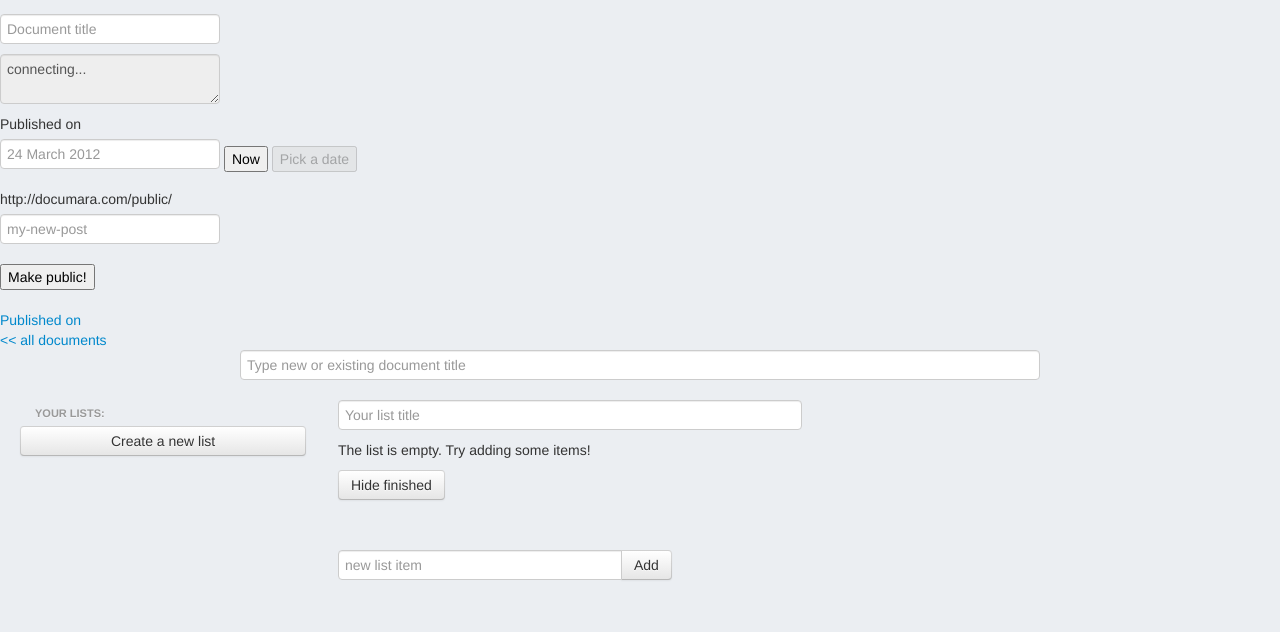
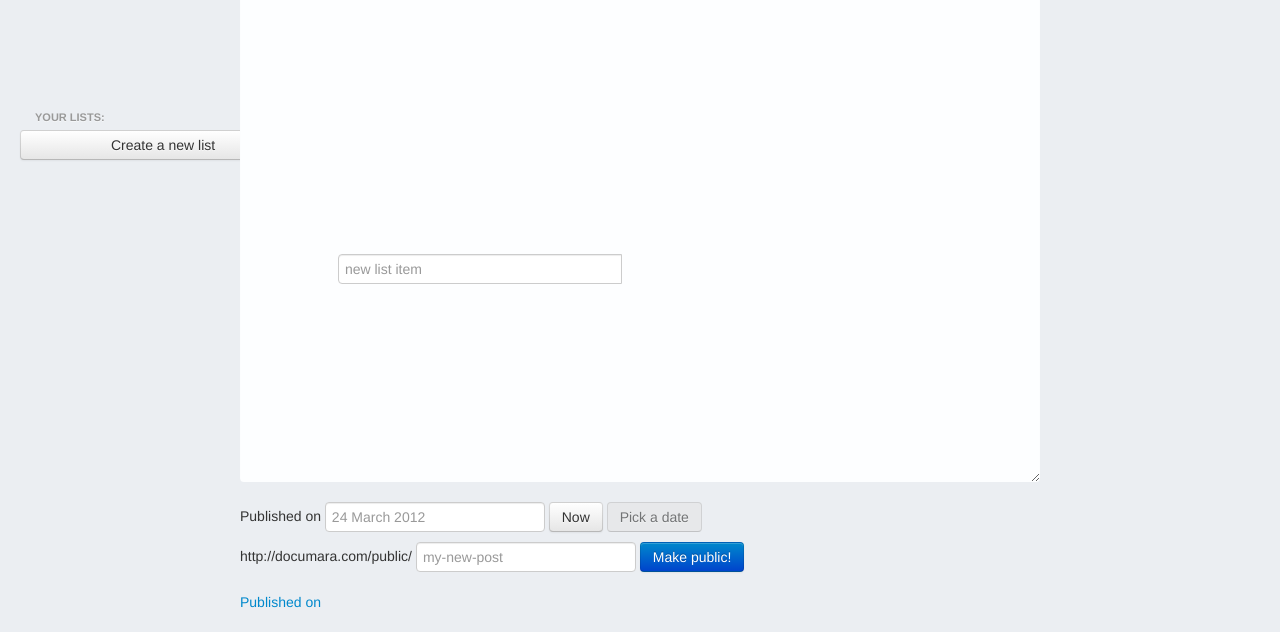
Before and after one commit to tomassedovic/documara, a website: page static/documents.html in a window 1280 px wide. Shown: the part 168-800 px from the top of the page. Drawn offline with nearby package versions, Linux system fonts and the light colour scheme.

Commit message:
Fix the documents#show layout
Signed-off-by: Tomas Sedovic <tomas@sedovic.cz>

```diff
--- a/static/documents.html
+++ b/static/documents.html
@@ -37,32 +37,28 @@
 </div></div>
 
 
-<section id="document-show">
-  <div id="title-wrapper">
-    <input type="text" id="title" placeholder="Document title"></input>
-  </div>
-  <div id="editor-wrapper">
-    <textarea id="editor" disabled="disabled">connecting...</textarea>
-  </div>
+<section id="document-show" class="container">
+  <input type="text" id="title" placeholder="Document title" class="input-block-level"></input>
+  <textarea id="editor" disabled="disabled" class="input-block-level">connecting...</textarea>
+
   <footer>
-    <form id="publish-form" action="/">
+    <form id="publish-form" class="form-inline" action="/">
       <p>
         <label for="published-date">Published on</label>
         <input type="text" id="published-date" placeholder="24 March 2012">
-        <button id="set-current-time" type="button">Now</button>
-        <button id="pick-date" type="button" disabled="disabled">Pick a date</button>
+        <button id="set-current-time" type="button" class="btn">Now</button>
+        <button id="pick-date" type="button" class="btn" disabled="disabled">Pick a date</button>
       </p>
       <p>
         <label for="slug">http://documara.com/public/</label>
         <input type="text" id="slug" placeholder="my-new-post">
+        <button id="publish" type="button" class="btn btn-primary">Make public!</button>
       </p>
-      <button id="publish" type="button">Make public!</button>
     </form>
     <div id="publication-info">
       <a href="">Published on <time></time></a>
     </div>
   </footer>
-  <a id="back-to-index" href="/">&lt;&lt; all documents</a>
 </section>
 
 
--- a/static/style/documents.css
+++ b/static/style/documents.css
@@ -1,194 +1,3 @@
-/** {
-  margin: 0;
-  padding: 0;
-}
-
-body {
-  background: #EBEEF2;
-  position: absolute;
-  padding: 0 20px 0 20px;
-  border: 0;
-  font-family: Helvetica, Verdana, Arial, sans-serif;
-  min-width: 200px;
-  width: 800px;
-  max-width: 960px;
-  font-size: 100%;
-  height: 100%;
-  left: 0;
-  right: 0;
-  margin: auto;
-}
-
-
-#searchbox-wrapper {
-  position: absolute;
-  top: 50px;
-  left: 20px;
-  right: 20px;
-}
-
-#searchbox {
-  width: 100%;
-  height: 100%;
-  font-size: 24px;
-}
-
-
-#document-index, #document-show, #login {
-  display: none;
-  position: relative;
-  width: 100%;
-  height: 100%;
-}
-
-#documents-container {
-  position: absolute;
-  left: 20px;
-  top: 100px;
-  right: 20px;
-  bottom: 80px;
-  overflow: auto;
-}
-
-#documents-container h2 {
-  text-align: center;
-}
-
-
-#title-wrapper {
-  position: absolute;
-  top: 50px;
-  left: 20px;
-  right: 20px;
-}
-
-#title {
-  width: 100%;
-  height: 100%;
-  text-align: center;
-  border: none;
-  background: #FDFEFF;
-  font-size: 24px;
-}
-
-#editor-wrapper {
-  position: absolute;
-  top: 85px;
-  left: 20px;
-  right: 60px;
-  bottom: 150px;
-}
-
-#editor {
-  width: 100%;
-  height: 100%;
-  border: none;
-  background: #FDFEFF;
-  font-family: Inconsolata,Consolas,Monaco,monospace;
-  font-size: 17px;
-  padding: 20px;
-}
-
-#document-show footer {
-  position: absolute;
-  bottom: 10px;
-  left: 20px;
-  right: 20px;
-  height: 90px;
-  display: block;
-}
-
-#publish-form button {
-  padding: 2px 5px;
-}
-
-#publish-form p {
-  padding: 3px 0;
-}
-
-#publish-form input[type="text"],
-#publish-form input[type="datetime-local"] {
-  border: none;
-}
-
-#published-date {
-  padding-left: 5px;
-}
-
-#back-to-index {
-  position: absolute;
-  top: 0;
-  left: 20px;
-  padding: 4px;
-}
-
-.message {
-  color: red;
-  font-weight: bold;
-  display: none;
-}
-
-#login form {
-  margin: auto;
-  padding-top: 50px;
-  width: 250px;
-}
-
-#login form h2 {
-  margin-bottom: 10px;
-}
-
-#login input {
-  width: 100%;
-  margin-bottom: 10px;
-  display: block;
-}
-
-#login input[type="submit"] {
-  height: 40px;
-}
-
-#logout-form {
-  display: inline;
-}
-
-#logout-form input {
-  cursor: pointer;
-  border-style: none;
-  background: transparent;
-  text-decoration: underline;
-  display: inline;
-  font-size: 16px;
-  color: blue;
-}
-
-#user-info {
-  position: absolute;
-  top: 0;
-  right: 40px;
-  display: none;
-}
-
-#action-buttons {
-  position: absolute;
-  bottom: 30px;
-  left: 20px;
-}
-
-
-input[type="text"],
-input[type="email"],
-input[type="password"],
-input[type="datetime-local"] {
-  font-size: 18px;
-  border: solid 1px;
-}
-
-input[type="submit"] {
-  padding: 5px 7px;
-}
-*/
-
 #document-index {
   max-width: 800px;
 }
@@ -239,3 +48,42 @@ input[type="submit"] {
 #documents-container li a.selected em {
   color: gray;
 }
+
+
+#document-show {
+  max-width: 800px;
+}
+
+#document-show #title {
+  text-align: center;
+  border: none;
+  background: #fdfeff;
+  font-size: 24px;
+}
+
+#editor {
+  position: absolute;
+  top: 100px;
+  bottom: 150px;
+  left: 0px;
+  right: 0px;
+  max-width: 800px;
+  margin: auto;
+
+  border: none;
+  background: #fdfeff;
+  font-family: Inconsolata,Consolas,Monaco,monospace;
+  font-size: 17px;
+  padding: 10px;
+}
+
+#document-show footer {
+  position: absolute;
+  bottom: 10px;
+  left: 20px;
+  right: 20px;
+  height: 120px;
+  display: block;
+  max-width: 800px;
+  margin: auto;
+}
```
